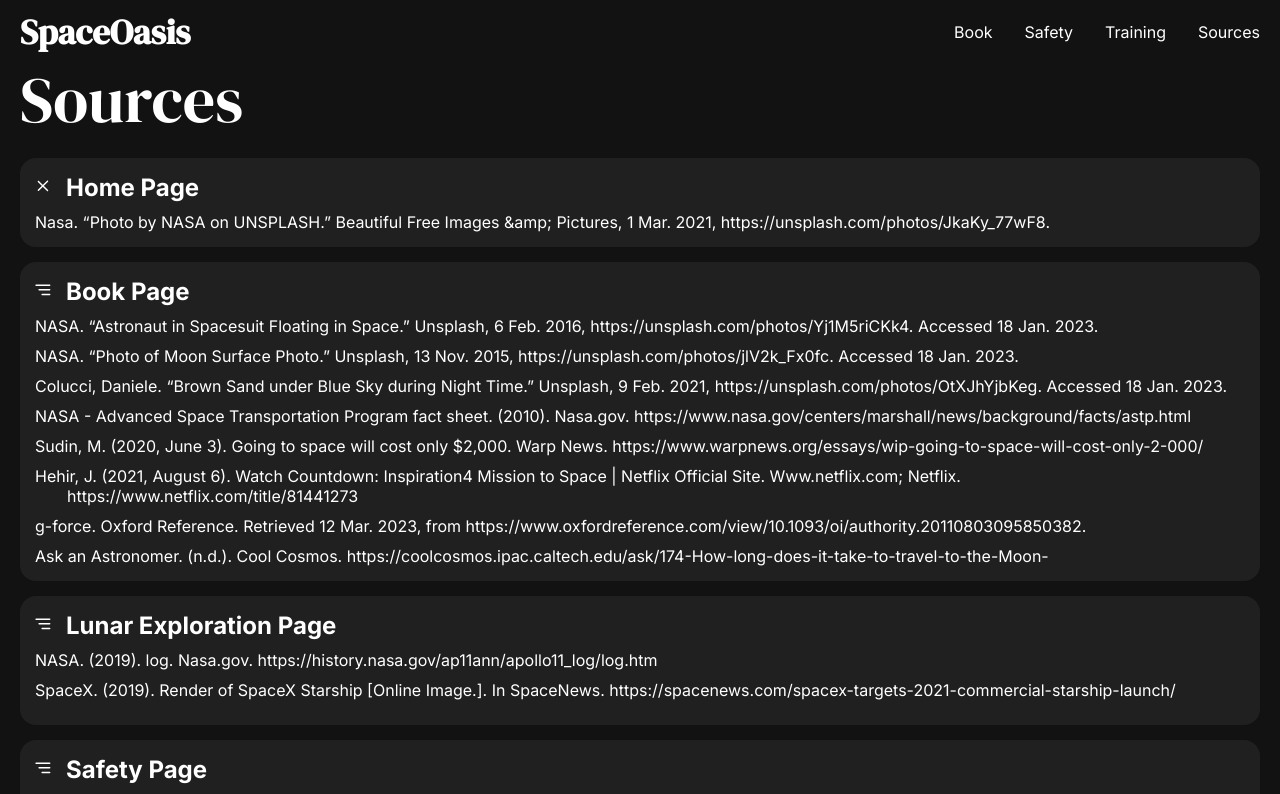
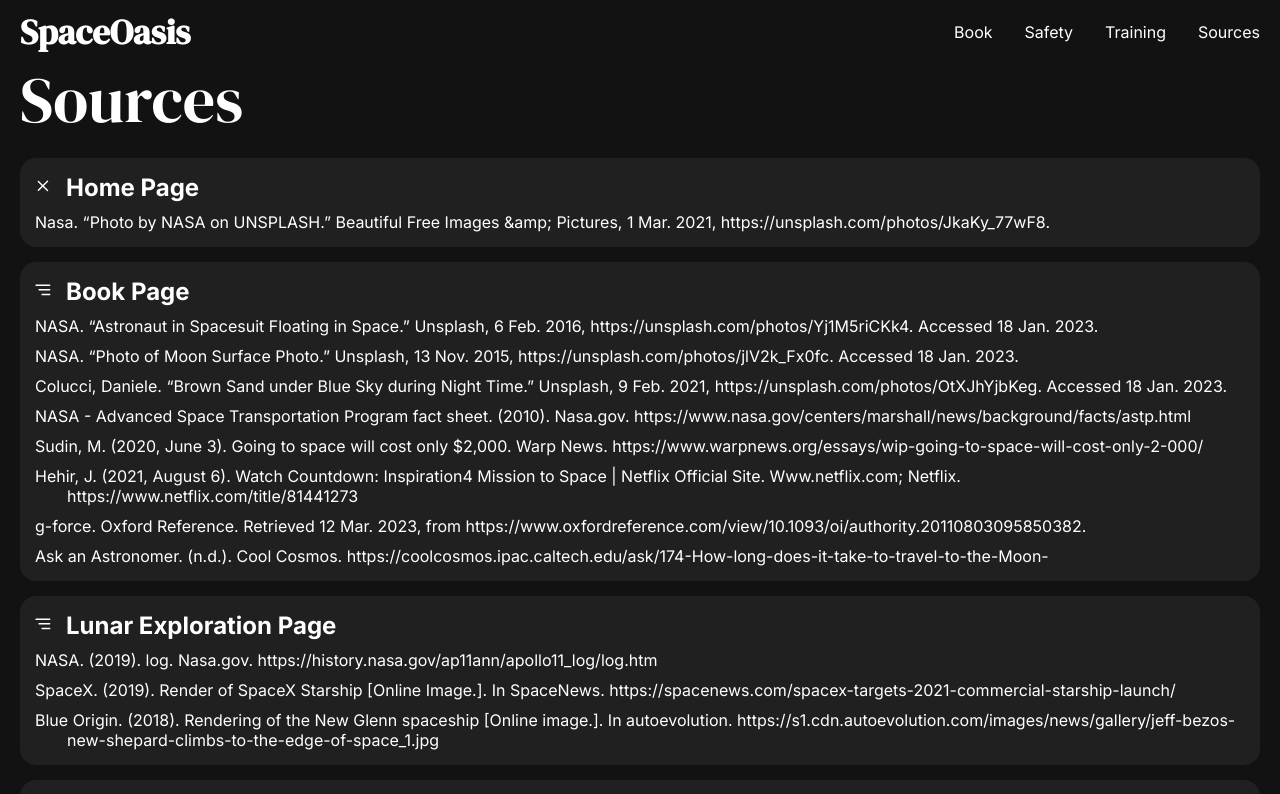
Before and after one commit to Achintya72/space-oasis, a Next.js app: page /sources in a window 1280 px wide. Shown: the top 794 px of the page. Built offline with nearby package versions, Linux system fonts and the light colour scheme.

Commit message:
images added and citations content.json layout change
Co-authored-by: Aryaman Rtunjay <aryamanrtunjay@users.noreply.github.com>

```diff
--- a/pages/book/content.json
+++ b/pages/book/content.json
@@ -135,7 +135,7 @@
                 "title": "Mars Hike",
                 "age": "15+",
                 "description": "Explore the Martian terrain and landscapes on a rover or by foot, visit and study geological features such as canyons, mountains, and valleys.",
-                "img": "/static/HeroImg.jpg",
+                "img": "/static/Activities/MarsHike.png",
                 "alt": "rocket",
                 "cost": 300,
                 "time": "2 HOURS"
@@ -153,7 +153,7 @@
                 "title": "Cave Exploration",
                 "age": "15+",
                 "description": "Experience a thrilling adventure that reveals the secrets of what lies under the surface of the Red Planet.",
-                "img": "/static/HeroImg.jpg",
+                "img": "/static/Activities/CaveExploration.png",
                 "alt": "rocket",
                 "cost": 300,
                 "time": "2 HOURS"
--- a/pages/index.js
+++ b/pages/index.js
@@ -12,7 +12,7 @@
     title: "Low Earth Orbit",
     img: "/static/packages/LowEarthOrbit.png",
     description: "Experience zero gravity, enjoy the breath-taking views, & relax in space for 3 Days.",
-    price: 500,
+    price: 1250,
     location: "Orbit",
     stars: 4
   },
@@ -20,7 +20,7 @@
     title: "Lunar Exploration",
     img: "/static/packages/Moon.jpg",
     description: "Take your next vacation to the moon, experience how Neil Armstrong felt when he took the giant leap for mankind.",
-    price: 1000,
+    price: 2000,
     location: "Moon",
     stars: 4
   },
@@ -28,7 +28,7 @@
     title: "Mars Adventure",
     img: "/static/packages/Mars.png",
     description: "Our premium experience, a once in a lifetime chance to visit humanity's next home.",
-    price: 3000,
+    price: 30000,
     location: "Mars",
     stars: 5
   },
--- a/pages/sources/_CitationCard.jsx
+++ b/pages/sources/_CitationCard.jsx
@@ -16,7 +16,7 @@
             </div>
 
             {citations != undefined && citations.map((citation, i) => (
-                <p key={`citation-${i}`} className={styles.citation}>{citation.citation}</p>
+                <p key={`citation-${i}`} className={styles.citation}>{citation}</p>
             ))}
         </div>
     );
--- a/pages/sources/content.json
+++ b/pages/sources/content.json
@@ -1,88 +1,46 @@
 {
     "Home": {
         "citations": [
-            {
-                "title": "Rocket Photo",
-                "page": "Home Page",
-                "citation": "Nasa. “Photo by NASA on UNSPLASH.” Beautiful Free Images &amp; Pictures, 1 Mar. 2021, https://unsplash.com/photos/JkaKy_77wF8."
-            }
+            "Nasa. “Photo by NASA on UNSPLASH.” Beautiful Free Images &amp; Pictures, 1 Mar. 2021, https://unsplash.com/photos/JkaKy_77wF8."
         ],
         "icon": "close"
     },
     "Book": {
         "citations": [
-            {
-                "citation": "NASA. “Astronaut in Spacesuit Floating in Space.” Unsplash, 6 Feb. 2016, https://unsplash.com/photos/Yj1M5riCKk4. Accessed 18 Jan. 2023."
-            },
-            {
-                "citation": "NASA. “Photo of Moon Surface Photo.” Unsplash, 13 Nov. 2015, https://unsplash.com/photos/jlV2k_Fx0fc. Accessed 18 Jan. 2023."
-            },
-            {
-                "citation": "Colucci, Daniele. “Brown Sand under Blue Sky during Night Time.” Unsplash, 9 Feb. 2021, https://unsplash.com/photos/OtXJhYjbKeg. Accessed 18 Jan. 2023."
-            },
-            {
-                "citation": "NASA - Advanced Space Transportation Program fact sheet. (2010). Nasa.gov. https://www.nasa.gov/centers/marshall/news/background/facts/astp.html"
-            },
-            {
-                "citation": "Sudin, M. (2020, June 3). Going to space will cost only $2,000. Warp News. https://www.warpnews.org/essays/wip-going-to-space-will-cost-only-2-000/"
-            },
-            {
-                "citation": "Hehir, J. (2021, August 6). Watch Countdown: Inspiration4 Mission to Space | Netflix Official Site. Www.netflix.com; Netflix. https://www.netflix.com/title/81441273"
-            },
-            {
-                "citation": "g-force. Oxford Reference. Retrieved 12 Mar. 2023, from https://www.oxfordreference.com/view/10.1093/oi/authority.20110803095850382. "
-            },
-            {
-                "citation": "Ask an Astronomer. (n.d.). Cool Cosmos. https://coolcosmos.ipac.caltech.edu/ask/174-How-long-does-it-take-to-travel-to-the-Moon-"
-            }
+            "NASA. “Astronaut in Spacesuit Floating in Space.” Unsplash, 6 Feb. 2016, https://unsplash.com/photos/Yj1M5riCKk4. Accessed 18 Jan. 2023.",
+            "NASA. “Photo of Moon Surface Photo.” Unsplash, 13 Nov. 2015, https://unsplash.com/photos/jlV2k_Fx0fc. Accessed 18 Jan. 2023.",
+            "Colucci, Daniele. “Brown Sand under Blue Sky during Night Time.” Unsplash, 9 Feb. 2021, https://unsplash.com/photos/OtXJhYjbKeg. Accessed 18 Jan. 2023.",
+            "NASA - Advanced Space Transportation Program fact sheet. (2010). Nasa.gov. https://www.nasa.gov/centers/marshall/news/background/facts/astp.html",
+            "Sudin, M. (2020, June 3). Going to space will cost only $2,000. Warp News. https://www.warpnews.org/essays/wip-going-to-space-will-cost-only-2-000/",
+            "Hehir, J. (2021, August 6). Watch Countdown: Inspiration4 Mission to Space | Netflix Official Site. Www.netflix.com; Netflix. https://www.netflix.com/title/81441273",
+            "g-force. Oxford Reference. Retrieved 12 Mar. 2023, from https://www.oxfordreference.com/view/10.1093/oi/authority.20110803095850382. ",
+            "Ask an Astronomer. (n.d.). Cool Cosmos. https://coolcosmos.ipac.caltech.edu/ask/174-How-long-does-it-take-to-travel-to-the-Moon-"
         ],
         "icon": "menu"
     },
     "Lunar Exploration": {
         "citations": [
-            {
-                "citation": "NASA. (2019). log. Nasa.gov. https://history.nasa.gov/ap11ann/apollo11_log/log.htm"
-            },
-            {
-                "citation": "SpaceX. (2019). Render of SpaceX Starship [Online Image.]. In SpaceNews. https://spacenews.com/spacex-targets-2021-commercial-starship-launch/"
-            },
-            {
-                "ciation": "Blue Origin. (2018). Rendering of the New Glenn spaceship [Online image.]. In autoevolution. https://s1.cdn.autoevolution.com/images/news/gallery/jeff-bezos-new-shepard-climbs-to-the-edge-of-space_1.jpg"
-            }
+            "NASA. (2019). log. Nasa.gov. https://history.nasa.gov/ap11ann/apollo11_log/log.htm",
+            "SpaceX. (2019). Render of SpaceX Starship [Online Image.]. In SpaceNews. https://spacenews.com/spacex-targets-2021-commercial-starship-launch/",
+            "Blue Origin. (2018). Rendering of the New Glenn spaceship [Online image.]. In autoevolution. https://s1.cdn.autoevolution.com/images/news/gallery/jeff-bezos-new-shepard-climbs-to-the-edge-of-space_1.jpg"
         ],
         "icon": "menu"
     },
     "Safety": {
         "citations": [
-            {
-                "citation": "Mars, K. (2018, March 27). 5 hazards of human spaceflight. NASA. Retrieved March 12, 2023, from https://www.nasa.gov/hrp/5-hazards-of-human-spaceflight "
-            },
-            {
-                "citation": "Carr, M. (2022, August 5). Struck by lightning: What are the odds? NewsNation. Retrieved March 12, 2023, from https://www.newsnationnow.com/weather/struck-by-lightning-odds/"
-            },
-            {
-                "citation": "Pultarova, T. (2021, September 27). Do space tourists really understand the risk they're taking? Space.com. Retrieved March 12, 2023, from https://www.space.com/space-tourism-risk-safety-regulations"
-            }
+            "Mars, K. (2018, March 27). 5 hazards of human spaceflight. NASA. Retrieved March 12, 2023, from https://www.nasa.gov/hrp/5-hazards-of-human-spaceflight ",
+            "Carr, M. (2022, August 5). Struck by lightning: What are the odds? NewsNation. Retrieved March 12, 2023, from https://www.newsnationnow.com/weather/struck-by-lightning-odds/",
+            "Pultarova, T. (2021, September 27). Do space tourists really understand the risk they're taking? Space.com. Retrieved March 12, 2023, from https://www.space.com/space-tourism-risk-safety-regulations"
         ],
         "icon": "menu"
     },
     "Training": {
         "citations": [
-            {
-                "citation": "Apollo 11 training – interesting pictures of the astronauts practicing the Moon landing in 1969. Apollo 11 Training – Interesting Pictures of the Astronauts Practicing the Moon Landing in 1969 ~. (2016, April 24). Retrieved March 12, 2023, from https://www.vintag.es/2016/04/apollo-11-training-interesting-pictures.html"
-            },
-            {
-                "citation": "Encyclopædia Britannica, inc. (n.d.). Astronaut training. Encyclopædia Britannica. Retrieved March 12, 2023, from https://www.britannica.com/topic/astronaut/Astronaut-training"
-            },
-            {
-                "citation": "Howell, E. (2015, December 23). Don't panic: How space emergency astronaut training works. Universe Today. Retrieved March 12, 2023, from https://www.universetoday.com/104165/dont-panic-how-space-emergency-astronaut-training-works/"
-            },
-            {
-                "citation": "How are NASA astronauts trained? 2023. From Space With Love. (2020, September 13). Retrieved March 12, 2023, from https://www.fromspacewithlove.com/nasa-astronaut-training/ "
-            },
-            {
-                "citation": "Mars, K. (2015, September 29). Walk the line: Nasa studies physical performance after spaceflight. NASA. Retrieved March 12, 2023, from https://www.nasa.gov/content/walk-the-line-nasa-studies-physical-performance-after-spaceflight"
-            }
+            "Apollo 11 training – interesting pictures of the astronauts practicing the Moon landing in 1969. Apollo 11 Training – Interesting Pictures of the Astronauts Practicing the Moon Landing in 1969 ~. (2016, April 24). Retrieved March 12, 2023, from https://www.vintag.es/2016/04/apollo-11-training-interesting-pictures.html",
+            "Encyclopædia Britannica, inc. (n.d.). Astronaut training. Encyclopædia Britannica. Retrieved March 12, 2023, from https://www.britannica.com/topic/astronaut/Astronaut-training",
+            "Howell, E. (2015, December 23). Don't panic: How space emergency astronaut training works. Universe Today. Retrieved March 12, 2023, from https://www.universetoday.com/104165/dont-panic-how-space-emergency-astronaut-training-works/",
+            "How are NASA astronauts trained? 2023. From Space With Love. (2020, September 13). Retrieved March 12, 2023, from https://www.fromspacewithlove.com/nasa-astronaut-training/ ",
+            "Mars, K. (2015, September 29). Walk the line: Nasa studies physical performance after spaceflight. NASA. Retrieved March 12, 2023, from https://www.nasa.gov/content/walk-the-line-nasa-studies-physical-performance-after-spaceflight"
         ],
         "icon": "menu"
     }
```
Also changed, not shown: public/static/Activities/CaveExploration.png (added), public/static/Activities/MarsHike.png (added).
